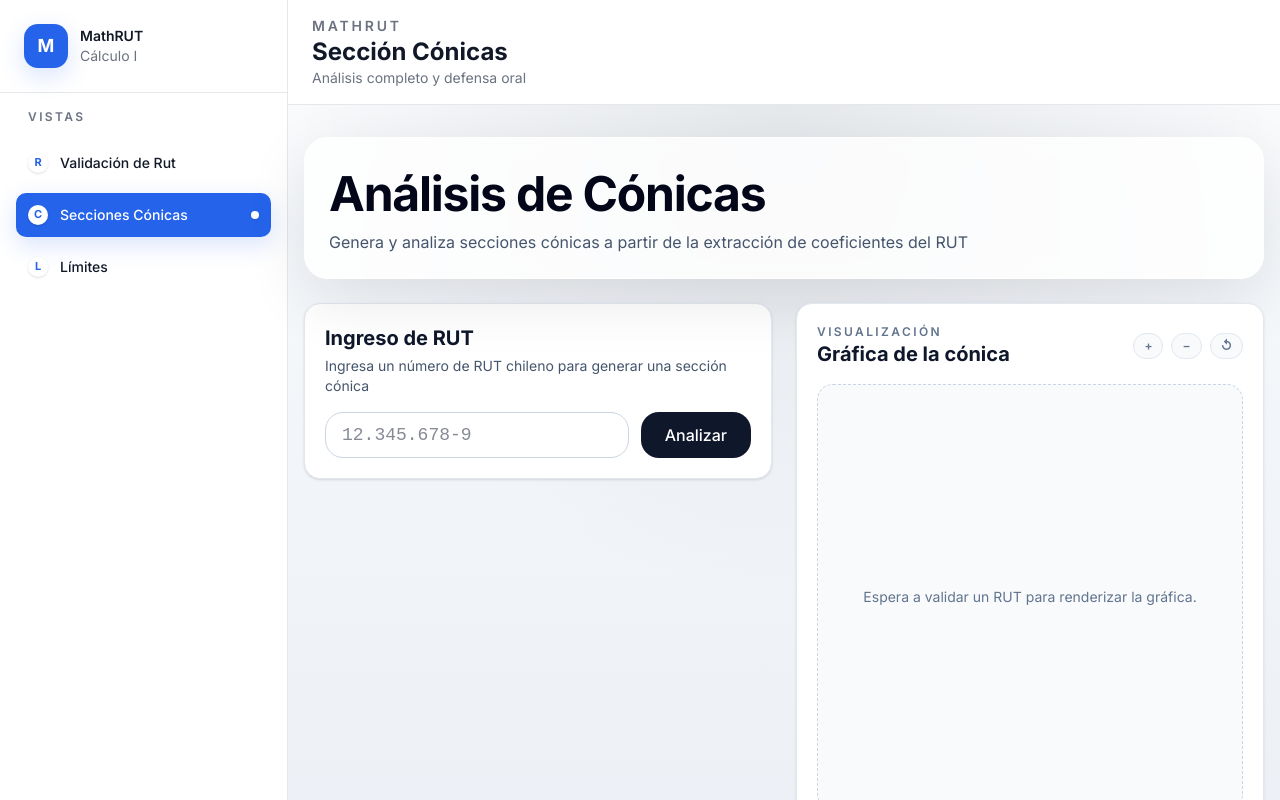
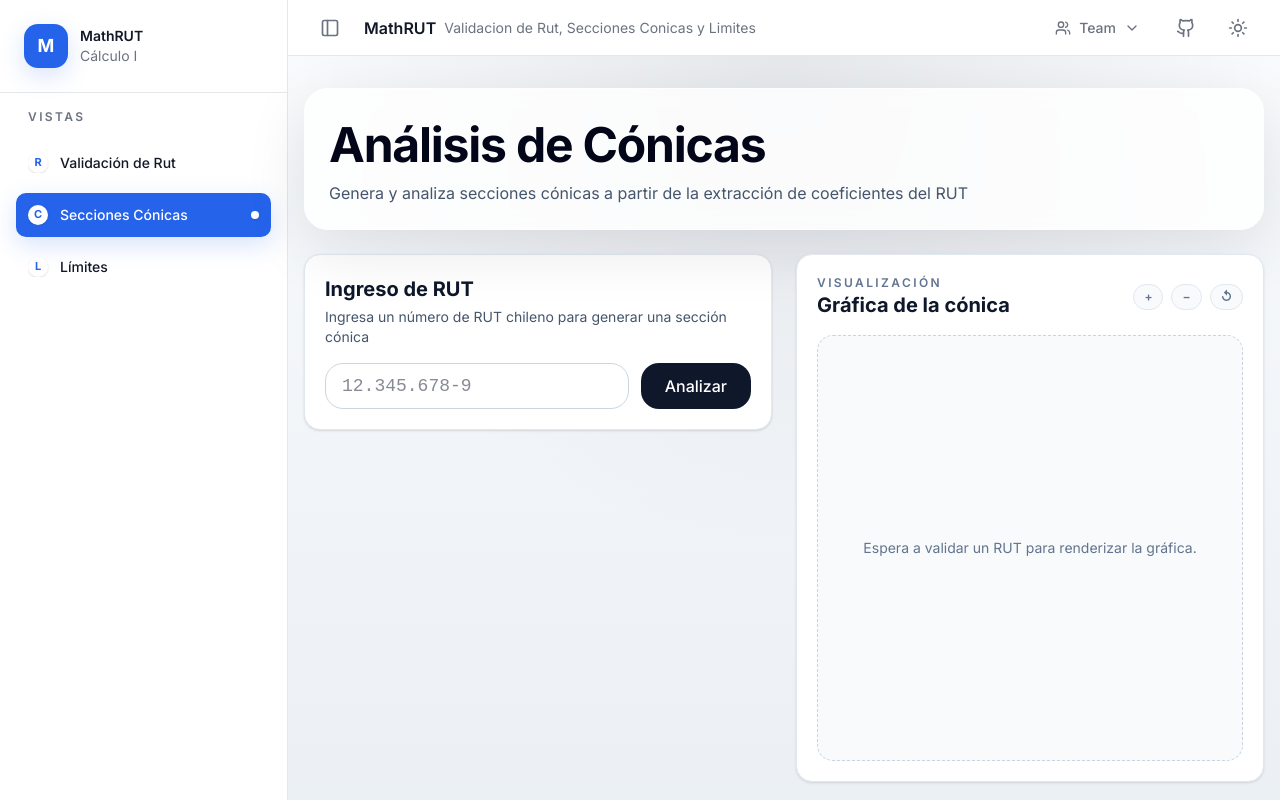
Before and after one commit to RCarrascoO/LinealApp_RDS, a Next.js app: page /conicas in a window 1280 px wide. Shown: the top 800 px of the page. Built offline with nearby package versions, Linux system fonts and the light colour scheme.

Commit message:
Top bar y sistema de sidebar colapsable
Refactorización del menú superior y mejora de la navegación global de la aplicación.

```diff
--- a/src/app/layout.tsx
+++ b/src/app/layout.tsx
@@ -3,6 +3,7 @@ import { Inter } from "next/font/google";
 import "./globals.css";
 import { AppSidebar } from "@/components/app-sidebar";
 import { TopNavbar } from "@/components/top-navbar";
+import { SidebarProvider } from "@/components/SidebarContext";
 
 const inter = Inter({
   variable: "--font-inter",
@@ -25,6 +26,7 @@ export default function RootLayout({
       className={`${inter.variable} h-full antialiased`}
     >
       <body className="min-h-full bg-background text-foreground">
+        <SidebarProvider>
           <div className="flex min-h-screen">
             <AppSidebar />
             <div className="flex min-w-0 flex-1 flex-col">
@@ -32,6 +34,7 @@ export default function RootLayout({
               <main className="min-w-0 flex-1">{children}</main>
             </div>
           </div>
+        </SidebarProvider>
       </body>
     </html>
   );
--- /dev/null
+++ b/src/components/SidebarContext.tsx
@@ -0,0 +1,29 @@
+'use client';
+
+import { createContext, useContext, useState, ReactNode } from 'react';
+
+interface SidebarContextType {
+  isSidebarCollapsed: boolean;
+  toggleSidebar: () => void;
+}
+
+const SidebarContext = createContext<SidebarContextType | undefined>(undefined);
+
+export function SidebarProvider({ children }: { children: ReactNode }) {
+  const [isSidebarCollapsed, setIsSidebarCollapsed] = useState(false);
+  const toggleSidebar = () => setIsSidebarCollapsed((prev) => !prev);
+
+  return (
+    <SidebarContext.Provider value={{ isSidebarCollapsed, toggleSidebar }}>
+      {children}
+    </SidebarContext.Provider>
+  );
+}
+
+export function useSidebar() {
+  const context = useContext(SidebarContext);
+  if (context === undefined) {
+    throw new Error('useSidebar must be used within a SidebarProvider');
+  }
+  return context;
+}
--- a/src/components/app-sidebar.tsx
+++ b/src/components/app-sidebar.tsx
@@ -2,6 +2,7 @@
 
 import Link from 'next/link';
 import { usePathname } from 'next/navigation';
+import { useSidebar } from './SidebarContext';
 
 const items = [
   { label: 'Validación de Rut', href: '/rut', mark: 'R' },
@@ -11,25 +12,34 @@ const items = [
 
 export function AppSidebar() {
   const pathname = usePathname();
+  const { isSidebarCollapsed } = useSidebar();
 
   return (
-    <aside className="hidden w-72 shrink-0 border-r border-border bg-card lg:flex lg:flex-col">
-      <div className="border-b border-border p-6">
-        <div className="flex items-center gap-3">
-          <div className="flex h-11 w-11 items-center justify-center rounded-[14px] bg-primary text-primary-foreground shadow-[0_8px_24px_rgba(37,99,235,0.18)]">
+    <aside
+      className={`hidden shrink-0 border-r border-border bg-card transition-all duration-300 lg:flex lg:flex-col ${
+        isSidebarCollapsed ? 'w-20' : 'w-72'
+      }`}
+    >
+      <div className={`border-b border-border p-6 ${isSidebarCollapsed ? 'flex justify-center px-0' : ''}`}>
+        <div className={`flex items-center ${isSidebarCollapsed ? 'justify-center' : 'gap-3'}`}>
+          <div className="flex shrink-0 h-11 w-11 items-center justify-center rounded-[14px] bg-primary text-primary-foreground shadow-[0_8px_24px_rgba(37,99,235,0.18)]">
             <span className="text-lg font-bold">M</span>
           </div>
-          <div>
+          {!isSidebarCollapsed && (
+            <div className="overflow-hidden whitespace-nowrap">
               <p className="text-sm font-semibold text-foreground">MathRUT</p>
               <p className="text-sm text-muted-foreground">Cálculo I</p>
             </div>
+          )}
         </div>
       </div>
 
-      <nav className="flex-1 space-y-2 p-4">
-        <p className="px-3 pb-2 text-xs font-semibold uppercase tracking-[0.2em] text-muted-foreground">
+      <nav className={`flex-1 space-y-2 p-4 ${isSidebarCollapsed ? 'px-2' : ''}`}>
+        {!isSidebarCollapsed && (
+          <p className="px-3 pb-2 text-xs font-semibold uppercase tracking-[0.2em] text-muted-foreground whitespace-nowrap overflow-hidden">
             Vistas
           </p>
+        )}
         {items.map((item) => {
           const activo = pathname === item.href;
 
@@ -37,33 +47,44 @@ export function AppSidebar() {
             <Link
               key={item.href}
               href={item.href}
-              className={`relative flex items-center justify-between overflow-hidden rounded-[10px] px-3 py-3 text-sm font-medium transition-all ${
+              title={isSidebarCollapsed ? item.label : undefined}
+              className={`relative flex items-center overflow-hidden rounded-[10px] py-3 font-medium transition-all ${
                 activo
                   ? 'bg-primary text-primary-foreground shadow-[0_8px_24px_rgba(37,99,235,0.18)]'
                   : 'text-foreground hover:bg-muted'
-              }`}
+              } ${isSidebarCollapsed ? 'justify-center px-0' : 'justify-between px-3 text-sm'}`}
             >
-              <div className="flex items-center gap-3">
-                <span className="flex h-5 w-5 items-center justify-center rounded-full bg-white text-[11px] font-bold text-primary shadow-sm">
+              <div className={`flex items-center ${isSidebarCollapsed ? 'justify-center' : 'gap-3 overflow-hidden'}`}>
+                <span className="shrink-0 flex h-5 w-5 items-center justify-center rounded-full bg-white text-[11px] font-bold text-primary shadow-sm">
                   {item.mark}
                 </span>
-                <span>{item.label}</span>
+                {!isSidebarCollapsed && (
+                  <span className="whitespace-nowrap">{item.label}</span>
+                )}
               </div>
 
-              {/* Indicador visual a la derecha (solo visible si está activo) */}
-              {activo && (
-                <span className="absolute right-3 h-2 w-2 rounded-full bg-white shadow-sm" />
+              {/* Indicador visual a la derecha (solo visible si está activo y no colapsado) */}
+              {activo && !isSidebarCollapsed && (
+                <span className="absolute right-3 h-2 w-2 shrink-0 rounded-full bg-white shadow-sm" />
               )}
             </Link>
           );
         })}
       </nav>
 
-      <div className="border-t border-border p-4">
-        <div className="rounded-[14px] bg-muted p-4 text-sm text-muted-foreground">
+      <div className={`border-t border-border ${isSidebarCollapsed ? 'p-2' : 'p-4'}`}>
+        {!isSidebarCollapsed ? (
+          <div className="rounded-[14px] bg-muted p-4 text-sm text-muted-foreground whitespace-nowrap overflow-hidden text-ellipsis">
             <p className="font-semibold text-foreground">Proyecto académico</p>
-          <p className="mt-1">Validación, cónicas y límites en un mismo flujo.</p>
+            <p className="mt-1 whitespace-normal break-words">Validación, cónicas y límites en un mismo flujo.</p>
           </div>
+        ) : (
+          <div className="flex justify-center py-2" title="Proyecto Académico MAT-2024">
+            <span className="flex h-8 w-8 items-center justify-center rounded-full bg-muted text-muted-foreground font-bold text-xs">
+              U
+            </span>
+          </div>
+        )}
       </div>
     </aside>
   );
--- a/src/components/top-navbar.tsx
+++ b/src/components/top-navbar.tsx
@@ -1,60 +1,96 @@
 'use client';
 
-import Link from 'next/link';
-import { usePathname } from 'next/navigation';
-
-const titulos: Record<string, { titulo: string; subtitulo: string }> = {
-  '/': { titulo: 'Validación RUT', subtitulo: 'Inicio del flujo académico' },
-  '/conicas': { titulo: 'Sección Cónicas', subtitulo: 'Análisis completo y defensa oral' },
-  '/limites': { titulo: 'Límites', subtitulo: 'Vista de apoyo para el estudio' }
-};
-
-const enlaces = [
-  { href: '/', label: 'RUT', mark: 'R' },
-  { href: '/conicas', label: 'Cónicas', mark: 'C' },
-  { href: '/limites', label: 'Límites', mark: 'L' }
-] as const;
+import { useState } from 'react';
+import { PanelLeft, Users, ChevronDown, Sun } from 'lucide-react';
+import { useSidebar } from './SidebarContext';
 
 export function TopNavbar() {
-  const pathname = usePathname();
-  const contenido = titulos[pathname] ?? titulos['/'];
+  const [teamOpen, setTeamOpen] = useState(false);
+  const { toggleSidebar, isSidebarCollapsed } = useSidebar();
 
   return (
-    <header className="border-b border-border bg-card">
-      <div className="flex items-center justify-between gap-4 px-4 py-4 lg:px-6">
-        <div>
-          <p className="text-sm font-semibold uppercase tracking-[0.2em] text-muted-foreground">
-            MathRUT
-          </p>
-          <h1 className="text-[24px] font-bold leading-8 text-foreground">{contenido.titulo}</h1>
-          <p className="text-sm text-muted-foreground">{contenido.subtitulo}</p>
+    <header className="sticky top-0 z-50 flex h-14 w-full items-center justify-between border-b border-border bg-card px-4 lg:px-6">
+      <div className="flex items-center gap-4">
+        <button
+          type="button"
+          onClick={toggleSidebar}
+          className="flex h-9 w-9 items-center justify-center rounded-md hover:bg-muted text-muted-foreground transition-colors"
+          aria-label={isSidebarCollapsed ? "Mostrar menú lateral" : "Ocultar menú lateral"}
+          title={isSidebarCollapsed ? "Mostrar menú lateral" : "Ocultar menú lateral"}
+        >
+          <PanelLeft className="h-5 w-5" />
+        </button>
+        <div className="flex items-center gap-2">
+          <span className="font-semibold text-foreground">MathRUT</span>
+          <span className="hidden text-sm text-muted-foreground sm:inline-block">
+            Validacion de Rut, Secciones Conicas y Limites
+          </span>
         </div>
       </div>
 
-      <nav className="border-t border-border px-4 py-3 lg:hidden">
-        <div className="grid grid-cols-3 gap-2">
-          {enlaces.map((enlace) => {
-            const activo = pathname === enlace.href;
+      <div className="flex items-center gap-2 sm:gap-4">
+        {/* Team Dropdown */}
+        <div className="relative">
+          <button
+            type="button"
+            onClick={() => setTeamOpen(!teamOpen)}
+            onBlur={() => setTimeout(() => setTeamOpen(false), 200)}
+            className="flex items-center gap-2 rounded-full px-3 py-1.5 text-sm font-medium text-muted-foreground hover:bg-muted hover:text-foreground transition-colors"
+          >
+            <Users className="h-4 w-4" />
+            <span className="hidden sm:inline-block">Team</span>
+            <ChevronDown className="h-4 w-4" />
+          </button>
 
-            return (
-              <Link
-                key={enlace.href}
-                href={enlace.href}
-                className={`flex items-center justify-center gap-2 rounded-[10px] px-3 py-2 text-xs font-semibold transition-colors ${
-                  activo
-                    ? 'bg-primary text-primary-foreground'
-                    : 'bg-muted text-foreground'
-                }`}
-              >
-                <span className="flex h-4 w-4 items-center justify-center rounded-full bg-white text-[10px] font-bold text-primary">
-                  {enlace.mark}
-                </span>
-                <span>{enlace.label}</span>
-              </Link>
-            );
-          })}
+          {teamOpen && (
+            <div className="absolute right-0 mt-2 w-48 rounded-md border border-border bg-card p-1 shadow-lg">
+              <div className="px-2 py-1.5 text-sm text-foreground hover:bg-muted rounded-sm cursor-default">
+                1) Renato Carrasco
+              </div>
+              <div className="px-2 py-1.5 text-sm text-foreground hover:bg-muted rounded-sm cursor-default">
+                2) Daniel Prado
+              </div>
+              <div className="px-2 py-1.5 text-sm text-foreground hover:bg-muted rounded-sm cursor-default">
+                3) Sebastian Pereda
+              </div>
+            </div>
+          )}
         </div>
-      </nav>
+
+        {/* Github Link */}
+        <a
+          href="https://github.com/RCarrascoO/LinealApp_RDS"
+          target="_blank"
+          rel="noopener noreferrer"
+          className="flex h-9 w-9 items-center justify-center rounded-md text-muted-foreground hover:bg-muted hover:text-foreground transition-colors"
+          aria-label="GitHub Repository"
+        >
+          <svg
+            xmlns="http://www.w3.org/2000/svg"
+            width="24"
+            height="24"
+            viewBox="0 0 24 24"
+            fill="none"
+            stroke="currentColor"
+            strokeWidth="2"
+            strokeLinecap="round"
+            strokeLinejoin="round"
+            className="h-5 w-5"
+          >
+            <path d="M15 22v-4a4.8 4.8 0 0 0-1-3.5c3 0 6-2 6-5.5.08-1.25-.27-2.48-1-3.5.28-1.15.28-2.35 0-3.5 0 0-1 0-3 1.5-2.64-.5-5.36-.5-8 0C6 2 5 2 5 2c-.3 1.15-.3 2.35 0 3.5A5.403 5.403 0 0 0 4 9c0 3.5 3 5.5 6 5.5-.39.49-.68 1.05-.85 1.65-.17.6-.22 1.23-.15 1.85v4" />
+            <path d="M9 18c-4.51 2-5-2-7-2" />
+          </svg>
+        </a>
+
+        {/* Theme Toggle */}
+        <button
+          type="button"
+          className="flex h-9 w-9 items-center justify-center rounded-md text-muted-foreground hover:bg-muted hover:text-foreground transition-colors"
+          aria-label="Toggle theme"
+        >
+          <Sun className="h-5 w-5" />
+        </button>
+      </div>
     </header>
   );
 }
```
Lines whose indentation alone changed are shown as unchanged.
